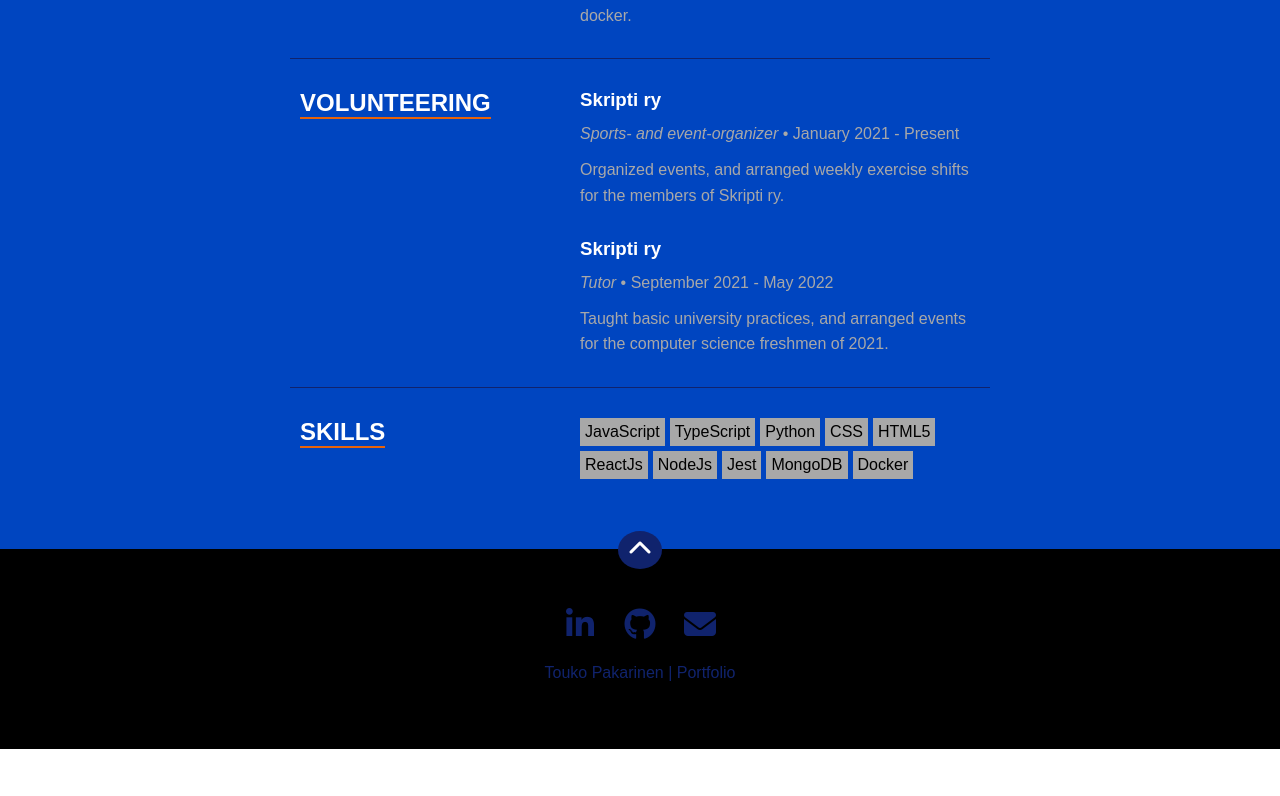
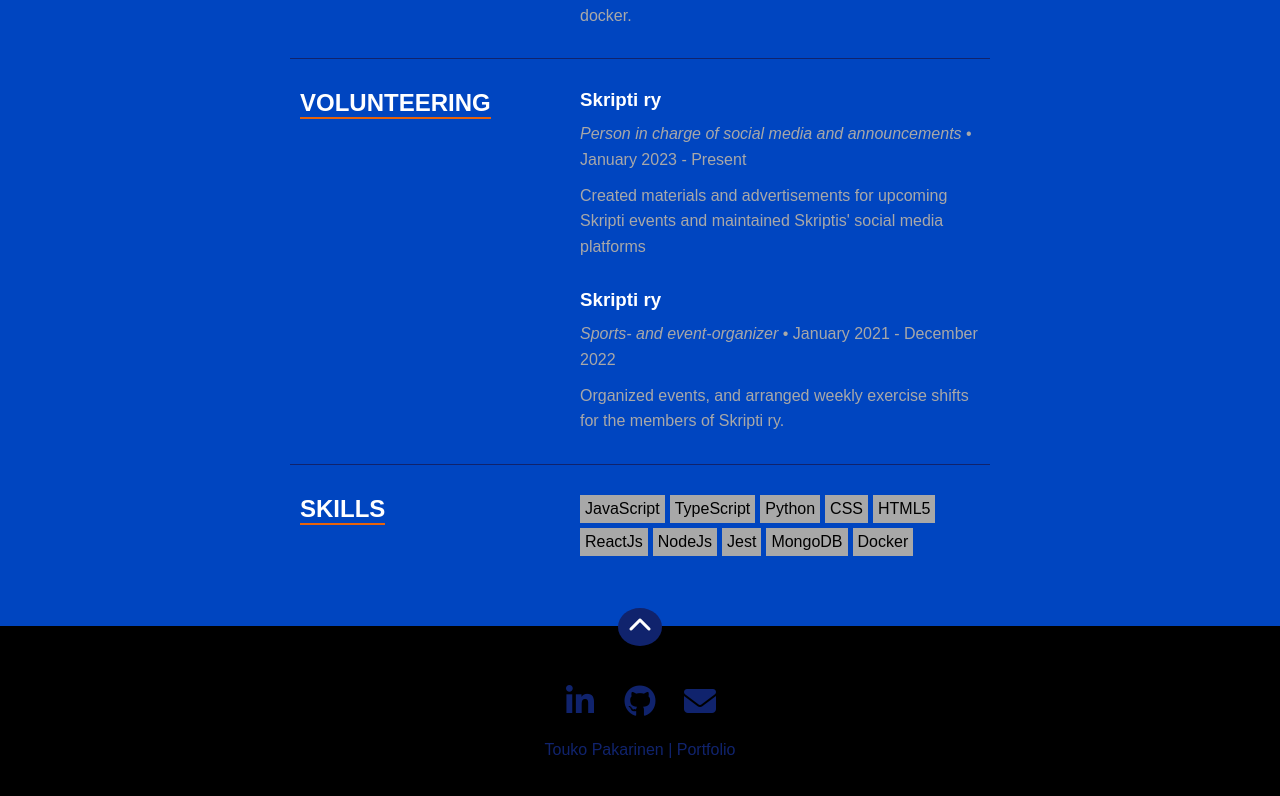
Before and after one commit to ToukoJouko/toukopakarinen, a React (Create React App) app: page / in a window 1280 px wide. Shown: the part 1928-2724 px from the top of the page. Before the commit the page ends 2677 px from the top, so only its background shows below. Built offline with nearby package versions, Linux system fonts and the light colour scheme; a web font is replaced by a local one.

Commit message:
updated CV

```diff
--- a/src/components/resume/Resume.jsx
+++ b/src/components/resume/Resume.jsx
@@ -118,18 +118,18 @@ const Resume = React.forwardRef((props, ref) => {
         <div>
           <Experience
             place={"Skripti ry"}
-            title={"Sports- and event-organizer"}
-            duration={"January 2021 - Present"}
+            title={"Person in charge of social media and announcements"}
+            duration={"January 2023 - Present"}
             desc={
-              "Organized events, and arranged weekly exercise shifts for the members of Skripti ry."
+              "Created materials and advertisements for upcoming Skripti events and maintained Skriptis' social media platforms"
             }
           ></Experience>
           <Experience
             place={"Skripti ry"}
-            title={"Tutor"}
-            duration={"September 2021 - May 2022"}
+            title={"Sports- and event-organizer"}
+            duration={"January 2021 - December 2022"}
             desc={
-              "Taught basic university practices, and arranged events for the computer science freshmen of 2021."
+              "Organized events, and arranged weekly exercise shifts for the members of Skripti ry."
             }
           ></Experience>
         </div>
```
Also changed, not shown: 1 other file (tests, documents, lock files or other folders).
